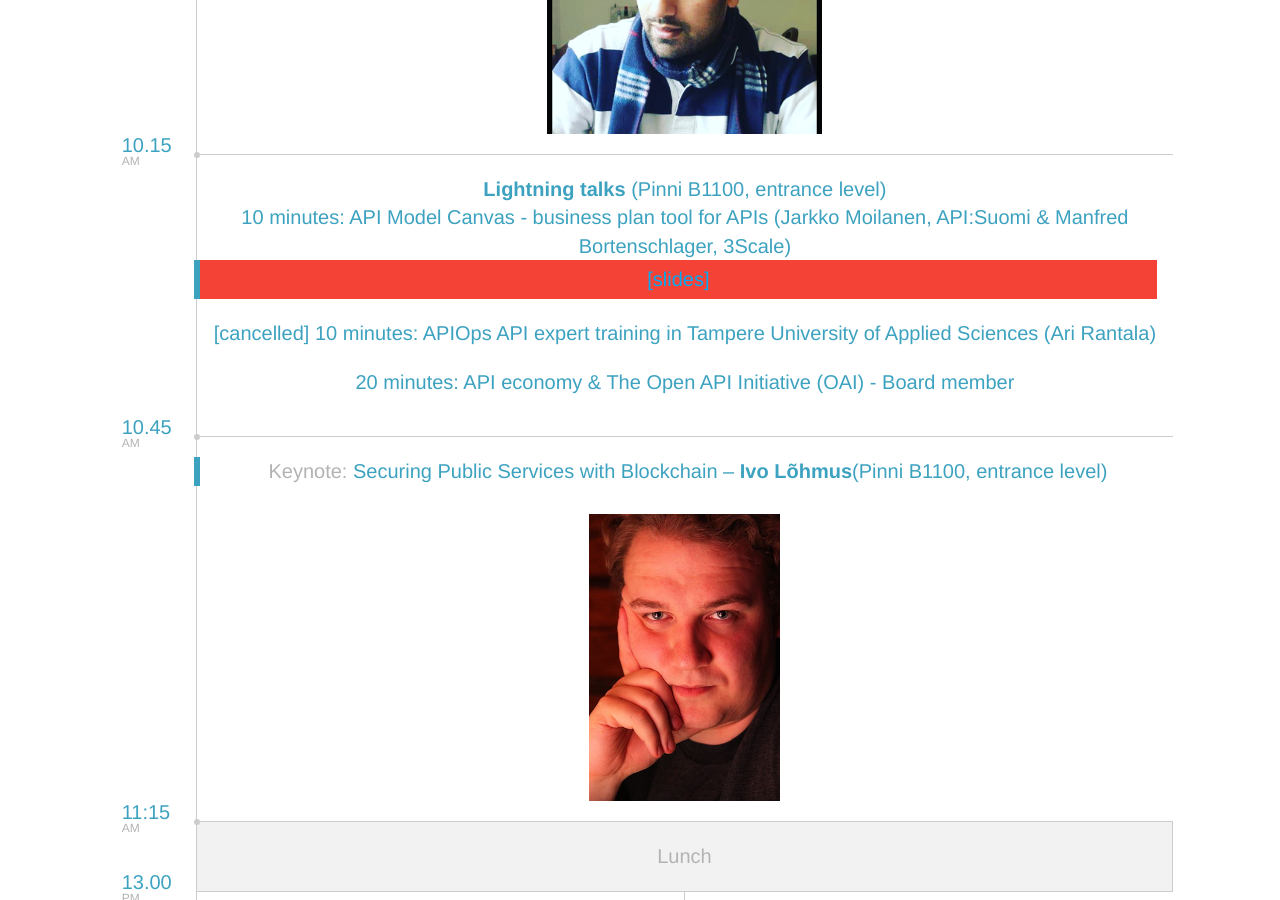
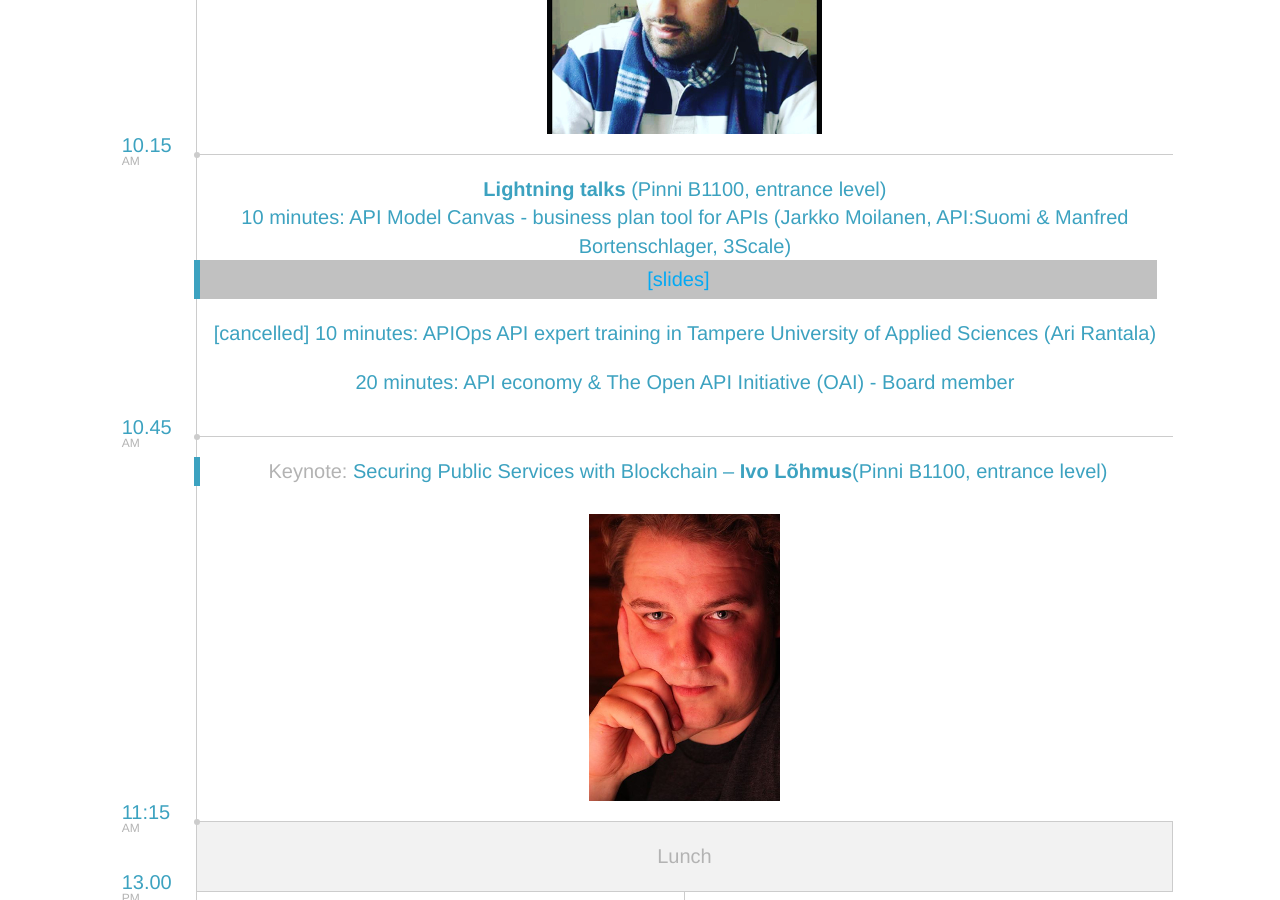
Before and after one commit to apidaysnordic/apidaysnordic.github.io, a Jekyll site: the page built from programme/index.md, in a window 1280 px wide and 900 px high, scrolled down 3866 px. Built offline with Jekyll 4.4.1, drawn with Linux system fonts in a browser that asks for light colours; some web fonts are replaced; comment, search, counter and statistics services are not loaded.

Commit message:
Update programme.html

```diff
--- a/_layouts/programme.html
+++ b/_layouts/programme.html
@@ -430,7 +430,9 @@
                     </div>
                     <div class="col-md-11 entry entry-first entry-keynote">
                         <strong>Lightning talks</strong> (Pinni B1100, entrance level)<br/>
-			<p>10 minutes: API Model Canvas - business plan tool for APIs (Jarkko Moilanen, API:Suomi & Manfred Bortenschlager, 3Scale) <span style="width:100px;"><a href="https://speakerdeck.com/kyyberi/lightning-talk-api-model-canvas-business-plan-tool-for-apis" style="background-color:#f44336;color:#03a9f4; padding:5px;" target="top">[slides]</a></span></p>
+			<p>10 minutes: API Model Canvas - business plan tool for APIs (Jarkko Moilanen, API:Suomi & Manfred Bortenschlager, 3Scale)
+			<span style="width:100px;"><a href="https://speakerdeck.com/kyyberi/lightning-talk-api-model-canvas-business-plan-tool-for-apis" style="background-color:#c1c1c1;color:#03a9f4; padding:5px;" target="top">[slides]</a></span>
+			</p>
 			<p>[cancelled] 10 minutes: APIOps API expert training in Tampere University of Applied Sciences (Ari Rantala)</p>
 			<p>20 minutes: API economy & The Open API Initiative (OAI) - Board member</p>
 
```
